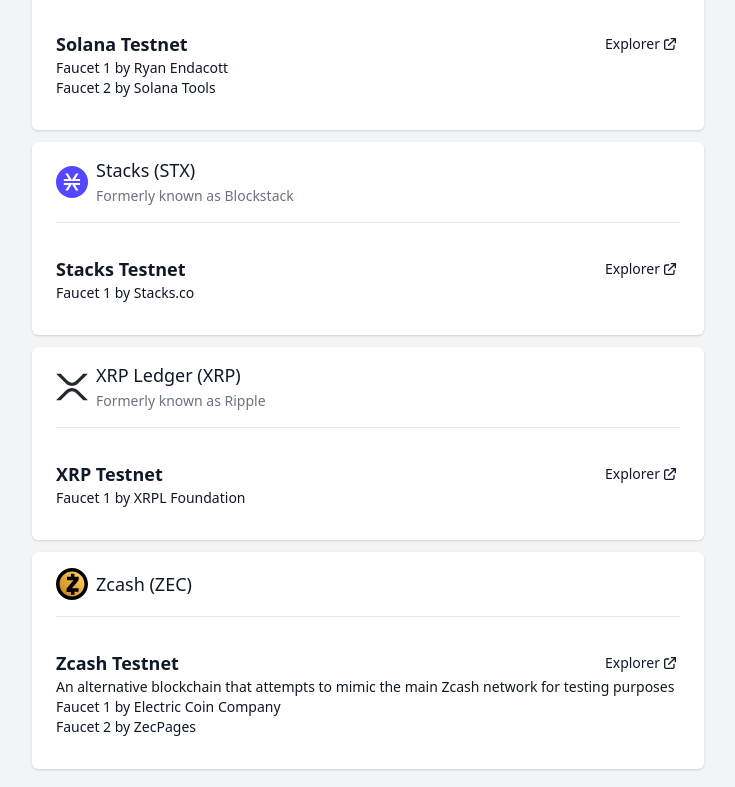
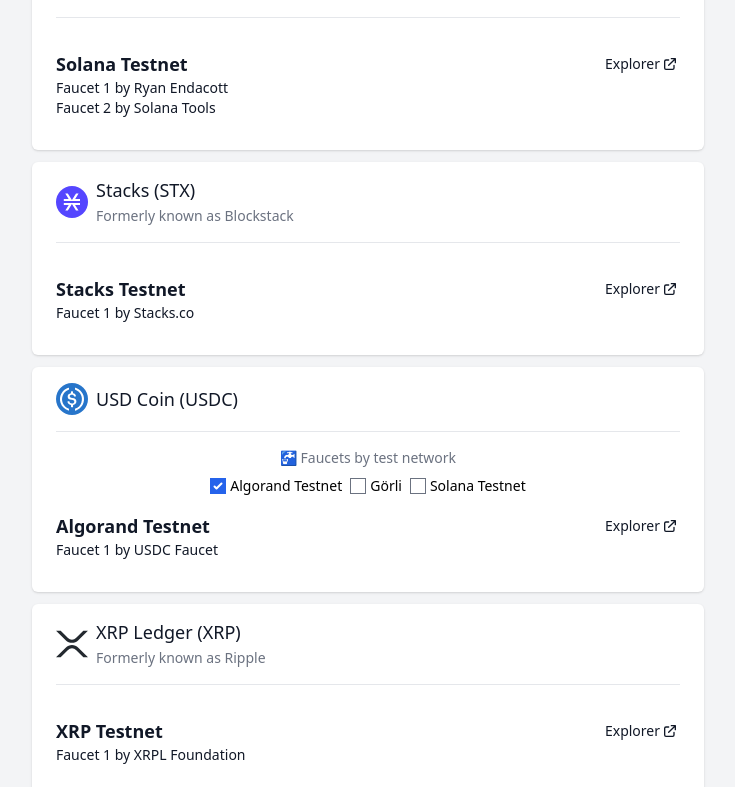
Before and after one commit to youfoundron/cryptofaucet, a Next.js app: page / in a window 1280 px wide. Shown: the part 2133-2920 px from the top of the page, without its empty margins (272-1007 px from the left). Built offline with nearby package versions, Linux system fonts and the light colour scheme; what @tailwindcss/typography would draw is missing.

Commit message:
closes #19

```diff
--- a/data/networks/index.ts
+++ b/data/networks/index.ts
@@ -11,6 +11,7 @@
   type: 'network',
   id: 'avalanche-fuji',
   title: 'Fuji',
+  description: "Fuji is the Avalanche network's test network",
   blockExplorer: 'https://testnet.snowtrace.io/',
   networkConfig: {
     networkName: 'Avalanche FUJI C-Chain',
--- a/data/tokens/chainlink.ts
+++ b/data/tokens/chainlink.ts
@@ -31,6 +31,7 @@
   logoPath: '/logos/chainlink-link-logo.svg',
   title: 'Chainlink',
   symbol: 'LINK',
+  documentationWebsite: 'https://docs.chain.link/',
   faucets: [
     faucetRopstenChainlink,
     faucetKovanChainlink,
--- a/data/tokens/index.ts
+++ b/data/tokens/index.ts
@@ -13,6 +13,7 @@
 import { tokenAlgorand } from "./algorand";
 import { tokenSolana } from "./solana";
 import { tokenXrp } from "./xrp";
+import { tokenUsdc } from "./usdc";
 
 export const allTokens = [
   tokenEther,
@@ -28,6 +29,7 @@
   tokenKadena,
   tokenSolana,
   tokenStacks,
+  tokenUsdc,
   tokenXrp,
   tokenZcash
 ]
--- /dev/null
+++ b/data/tokens/usdc.ts
@@ -0,0 +1,36 @@
+import { Faucet } from "../../domain/Faucet";
+import { Token } from "../../domain/Token";
+
+const faucetGoerliUsdc: Faucet = {
+  networkId: 'ethereum-goerli',
+  url: 'https://usdcfaucet.com/',
+  maintainer: 'USDC Faucet',
+}
+
+const faucetAlgorandTestnetUsdc: Faucet = {
+  networkId: 'algorand-testnet',
+  url: 'https://usdcfaucet.com/',
+  maintainer: 'USDC Faucet',
+}
+
+const faucetSolanaTestnetUsdc: Faucet = {
+  networkId: 'solana-testnet',
+  url: 'https://usdcfaucet.com/',
+  maintainer: 'USDC Faucet',
+}
+
+export const tokenUsdc: Token = {
+  type: 'token',
+  id: 'usdc',
+  chainId: 'ethereum',
+  title: 'USD Coin',
+  description: '',
+  logoPath: '/logos/usd-coin-usdc-logo.svg',
+  symbol: 'USDC',
+  documentationWebsite: 'https://developers.circle.com/docs/what-is-usdc',
+  faucets: [
+    faucetGoerliUsdc,
+    faucetAlgorandTestnetUsdc,
+    faucetSolanaTestnetUsdc
+  ]
+}
```
Also changed, not shown: public/logos/usd-coin-usdc-logo.svg (added).
